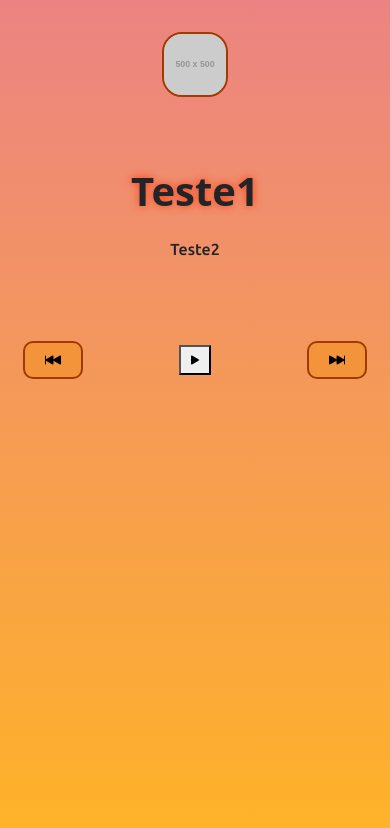
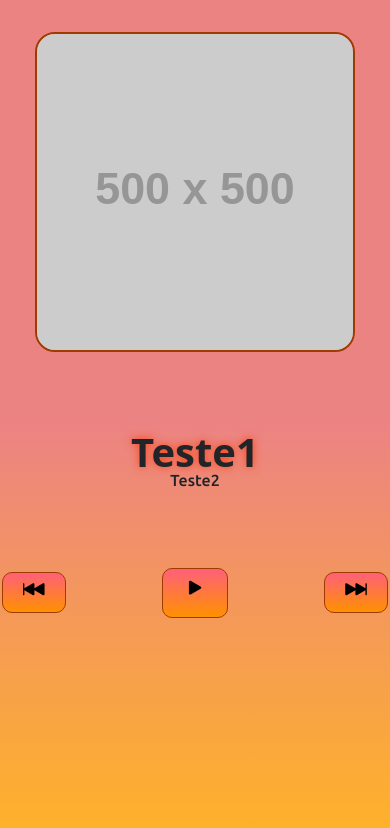
Before and after one commit to IgorVianadF/Player-musicas, a website: page index.html in a window 390 px wide. Drawn offline with nearby package versions, Linux system fonts and the light colour scheme; placeholder pictures from the web are drawn by us; a web font is replaced by a local one.

Commit message:
adicionado pasta styles, media queries, estilos de botão, maior responsividade

```diff
--- a/index.html
+++ b/index.html
@@ -15,7 +15,9 @@
       rel="stylesheet"
       href="https://cdn.jsdelivr.net/npm/bootstrap-icons@1.3.0/font/bootstrap-icons.css"
     />
-    <link rel="stylesheet" href="style.css" />
+    <link rel="stylesheet" href="./src/styles/reset.css" />
+    <link rel="stylesheet" href="./src/styles/style.css" />
+    <link rel="stylesheet" href="./src/styles/media.css" />
   </head>
   <body>
     <div class="wrapper">
@@ -25,9 +27,11 @@
         <p id="artista">Teste2</p>
       </div>
       <div class="config">
-        <button id="back"><i class="bi bi-skip-backward-fill"></i></button>
-        <button id="playpause"><i class="bi bi-play-fill"></i></button>
-        <button id="next"><i class="bi bi-skip-forward-fill"></i></button>
+        <button id="back">
+          <i class="bi bi-skip-backward-fill h4"></i>
+        </button>
+        <button id="playpause"><i class="bi bi-play-fill h2"></i></button>
+        <button id="next"><i class="bi bi-skip-forward-fill h4"></i></button>
       </div>
     </div>
     <script src="script.js"></script>
--- /dev/null
+++ b/src/styles/media.css
@@ -0,0 +1,49 @@
+@media only screen and (max-width: 820px) {
+  .wrapper {
+    gap: 15rem;
+    justify-content: space-evenly;
+  }
+}
+
+@media only screen and (max-width: 768px) {
+  .wrapper {
+    gap: 6rem;
+    justify-content: space-evenly;
+  }
+}
+
+@media only screen and (max-width: 560px) {
+  #artistimg {
+    max-width: 26rem;
+  }
+}
+
+@media only screen and (max-width: 459px) {
+  #artistimg {
+    max-width: 20rem;
+  }
+  .wrapper {
+    gap: 5rem;
+    justify-content: space-evenly;
+  }
+}
+
+@media only screen and (max-width: 321px) {
+  #artistimg {
+    max-width: 16rem;
+  }
+  .wrapper {
+    gap: 5rem;
+    justify-content: space-evenly;
+  }
+}
+
+@media only screen and (max-width: 320px) {
+  #artistimg {
+    max-width: 16rem;
+  }
+  .wrapper {
+    gap: 4rem;
+    justify-content: space-between;
+  }
+}
--- /dev/null
+++ b/src/styles/reset.css
@@ -0,0 +1,124 @@
+html,
+body,
+div,
+span,
+applet,
+object,
+iframe,
+h1,
+h2,
+h3,
+h4,
+h5,
+h6,
+p,
+blockquote,
+pre,
+a,
+abbr,
+acronym,
+address,
+big,
+cite,
+code,
+del,
+dfn,
+em,
+img,
+ins,
+kbd,
+q,
+s,
+samp,
+small,
+strike,
+strong,
+sub,
+sup,
+tt,
+var,
+b,
+u,
+i,
+center,
+dl,
+dt,
+dd,
+ol,
+ul,
+li,
+fieldset,
+form,
+label,
+legend,
+table,
+caption,
+tbody,
+tfoot,
+thead,
+tr,
+th,
+td,
+article,
+aside,
+canvas,
+details,
+embed,
+figure,
+figcaption,
+footer,
+header,
+hgroup,
+menu,
+nav,
+output,
+ruby,
+section,
+summary,
+time,
+mark,
+audio,
+video {
+  margin: 0;
+  padding: 0;
+  border: 0;
+  font-size: 100%;
+  font: inherit;
+  vertical-align: baseline;
+}
+/* HTML5 display-role reset for older browsers */
+article,
+aside,
+details,
+figcaption,
+figure,
+footer,
+header,
+hgroup,
+menu,
+nav,
+section {
+  display: block;
+}
+body {
+  line-height: 1;
+}
+ol,
+ul {
+  list-style: none;
+}
+blockquote,
+q {
+  quotes: none;
+}
+blockquote:before,
+blockquote:after,
+q:before,
+q:after {
+  content: "";
+  content: none;
+}
+table {
+  border-collapse: collapse;
+  border-spacing: 0;
+}
--- a/style.css
+++ b/src/styles/style.css
@@ -5,10 +5,16 @@ html {
 }
 
 body {
-  background-image: linear-gradient(rgb(236, 131, 131), rgb(255, 179, 39));
+  background-image: linear-gradient(
+    rgb(236, 131, 131),
+    rgb(236, 131, 131),
+    rgb(255, 179, 39)
+  );
   background-size: cover;
   background-repeat: no-repeat;
   padding: 2rem;
+  max-height: 100%;
+  max-width: 100%;
 }
 .wrapper {
   display: flex;
@@ -20,8 +26,7 @@ body {
 }
 
 #artistimg {
-  max-width: 20%;
-  min-width: 10%;
+  max-width: 30rem;
   border-radius: 20px;
   border: solid 2px rgb(160, 59, 0);
 }
@@ -52,10 +57,25 @@ body {
   font-family: "Ubuntu", sans-serif;
 }
 
-.config #back,
-#next {
-  background: rgb(243, 147, 58);
-  border: solid 2px rgb(160, 59, 0);
+.config #next,
+#back {
+  display: flex;
+  align-items: baseline;
+  justify-content: center;
+  background: linear-gradient(#ff607a, rgb(255, 145, 0));
+  transition: background 1s ease-out;
+  border: solid 1px rgb(160, 59, 0);
+  border-radius: 10px;
+  padding: 5px 20px 0px 20px;
+}
+
+.config #playpause {
+  display: flex;
+  align-items: baseline;
+  justify-content: right;
+  background: linear-gradient(#ff607a, rgb(255, 145, 0));
+  transition: background 1s ease-out;
+  border: solid 1px rgb(160, 59, 0);
   border-radius: 10px;
   padding: 5px 20px;
 }
```
